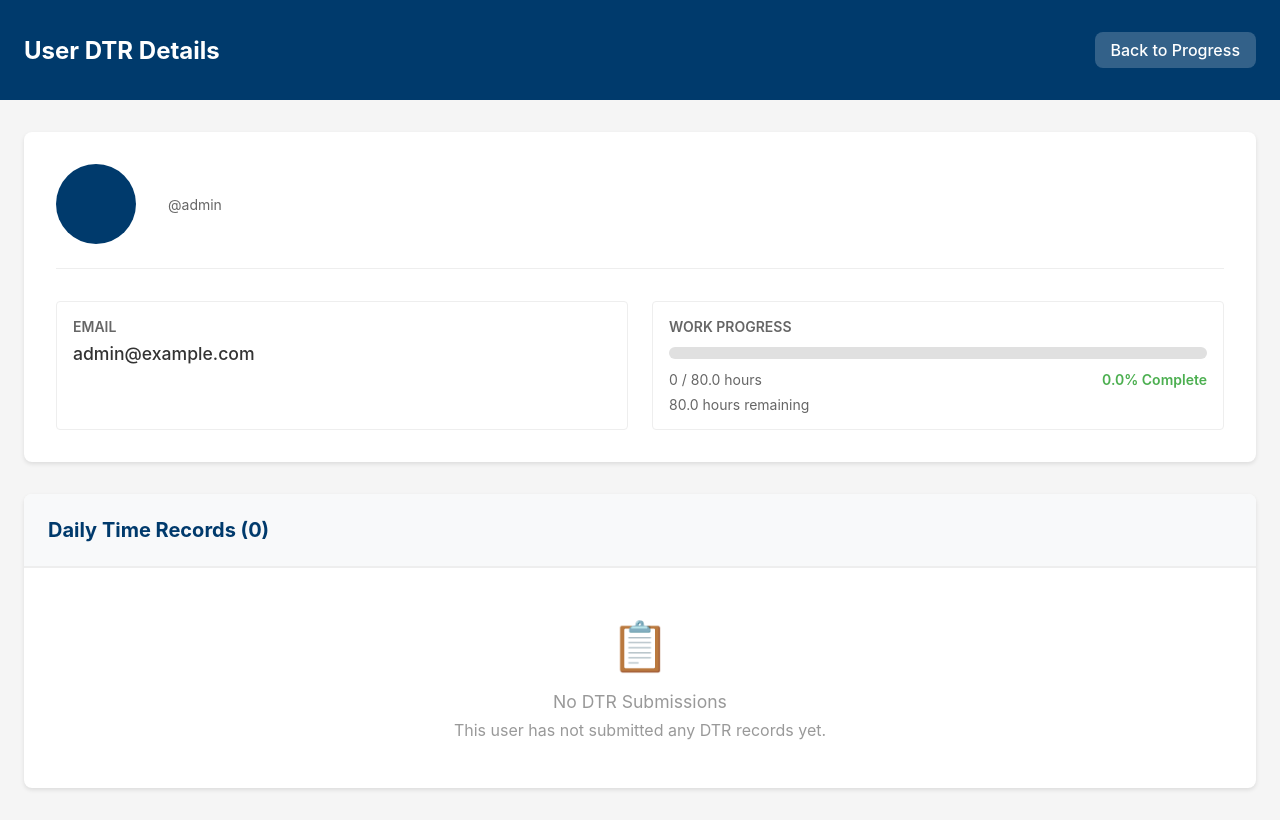
After one commit to gmaravillaa/Seiki, a Django app: page /user-dtr-details/1/ in a window 1280 px wide. The commit adds this page. Run offline with Django 5.2, Linux system fonts and the light colour scheme; a user stored in the database is signed in; data comes from the database, SQL or seed files in the repository; data that the repository does not hold is empty.

Commit message:
initial commit 1

```diff
--- a/SEIKI/urls.py
+++ b/SEIKI/urls.py
@@ -33,6 +33,7 @@ urlpatterns = [
     path('scanner/', views.scanner, name='scanner'),
     path('user-management/', views.user_management, name='user_management'),
     path('user-progress/', views.user_progress, name='user_progress'),
+    path('user-dtr-details/<int:user_id>/', views.user_dtr_details, name='user_dtr_details'),
     path('office-users/', views.office_users, name='office_users'),
     path('monthly-dtr/', views.monthly_dtr, name='monthly_dtr'),
     path('submit-dtr/', views.submit_dtr, name='submit_dtr'),
--- a/SEIKI/views.py
+++ b/SEIKI/views.py
@@ -405,6 +405,8 @@ def delete_user(request, user_id):
         messages.error(request, f"Error deleting user: {str(e)}")
 
     return redirect('user_management')
+
+@user_passes_test(lambda u: u.is_superuser)
 def user_progress(request):
     """User progress page for superusers to view detailed user information and work progress"""
     from django.core.paginator import Paginator
@@ -476,6 +478,46 @@ def user_progress(request):
     }
 
     return render(request, 'user_progress.html', context)
+
+@user_passes_test(lambda u: u.is_superuser)
+def user_dtr_details(request, user_id):
+    """View all DTR submissions for a specific user"""
+    try:
+        user = User.objects.get(id=user_id)
+    except User.DoesNotExist:
+        messages.error(request, "User not found.")
+        return redirect('user_progress')
+
+    # Get all DTR submissions for this user, sorted from latest to oldest
+    dtr_submissions = DTRSubmission.objects.filter(user=user).order_by('-year', '-month', '-submitted_date')
+
+    # Calculate user stats
+    total_duration = TimeRecord.objects.filter(
+        user=user,
+        record_type='out',
+        duration__isnull=False
+    ).aggregate(total=models.Sum('duration'))['total']
+
+    total_hours_rendered = 0
+    if total_duration:
+        total_seconds = total_duration.total_seconds()
+        total_hours_rendered = total_seconds / 3600
+
+    required_hours = user.userprofile.required_hours if hasattr(user, 'userprofile') else 80.0
+    remaining_hours = max(0, float(required_hours) - total_hours_rendered)
+    percentage = min(100, (total_hours_rendered / float(required_hours)) * 100) if required_hours > 0 else 0
+
+    context = {
+        'user': user,
+        'profile': user.userprofile if hasattr(user, 'userprofile') else None,
+        'dtr_submissions': dtr_submissions,
+        'total_hours_rendered': round(total_hours_rendered, 2),
+        'required_hours': required_hours,
+        'remaining_hours': round(remaining_hours, 2),
+        'percentage': round(percentage, 1),
+    }
+
+    return render(request, 'user_dtr_details.html', context)
 
 @login_required(login_url='login')
 @user_passes_test(lambda u: u.is_staff and not u.is_superuser)
--- /dev/null
+++ b/templates/user_dtr_details.html
@@ -0,0 +1,447 @@
+<!DOCTYPE html>
+<html lang="en">
+<head>
+  <meta charset="UTF-8">
+  <meta name="viewport" content="width=device-width, initial-scale=1.0">
+  <title>Seiki - User DTR Details</title>
+  <style>
+    * {
+      margin: 0;
+      padding: 0;
+      box-sizing: border-box;
+    }
+
+    body {
+      font-family: -apple-system, BlinkMacSystemFont, 'Segoe UI', Roboto, Oxygen, Ubuntu, Cantarell, sans-serif;
+      background-color: #f5f5f5;
+    }
+
+    /* Header */
+    .header {
+      background-color: #003a6c;
+      padding: 2rem 1.5rem;
+      color: white;
+    }
+
+    .header-content {
+      display: flex;
+      align-items: center;
+      justify-content: space-between;
+      max-width: 1400px;
+      margin: 0 auto;
+    }
+
+    .header-title {
+      font-size: 1.5rem;
+      font-weight: 700;
+    }
+
+    .back-button {
+      background-color: rgba(255, 255, 255, 0.2);
+      color: white;
+      padding: 0.5rem 1rem;
+      border-radius: 0.5rem;
+      text-decoration: none;
+      font-weight: 500;
+      transition: background-color 0.2s;
+    }
+
+    .back-button:hover {
+      background-color: rgba(255, 255, 255, 0.3);
+    }
+
+    /* Main Content */
+    .main-content {
+      max-width: 1400px;
+      margin: 2rem auto;
+      padding: 0 1.5rem;
+    }
+
+    /* User Info Card */
+    .user-info-card {
+      background-color: white;
+      border-radius: 0.5rem;
+      padding: 2rem;
+      margin-bottom: 2rem;
+      box-shadow: 0 2px 4px rgba(0, 0, 0, 0.1);
+    }
+
+    .user-header {
+      display: flex;
+      align-items: center;
+      margin-bottom: 2rem;
+      padding-bottom: 1.5rem;
+      border-bottom: 1px solid #eee;
+    }
+
+    .user-avatar {
+      width: 80px;
+      height: 80px;
+      border-radius: 50%;
+      background-color: #003a6c;
+      color: white;
+      display: flex;
+      align-items: center;
+      justify-content: center;
+      font-size: 2rem;
+      font-weight: 700;
+      margin-right: 2rem;
+    }
+
+    .user-basic-info h2 {
+      font-size: 1.5rem;
+      font-weight: 700;
+      color: #003a6c;
+      margin-bottom: 0.5rem;
+    }
+
+    .user-username {
+      font-size: 0.875rem;
+      color: #666;
+      margin-bottom: 0.5rem;
+    }
+
+    .user-details-grid {
+      display: grid;
+      grid-template-columns: repeat(auto-fit, minmax(250px, 1fr));
+      gap: 1.5rem;
+      margin-top: 1.5rem;
+    }
+
+    .detail-section {
+      border: 1px solid #eee;
+      border-radius: 0.25rem;
+      padding: 1rem;
+    }
+
+    .detail-label {
+      font-weight: 600;
+      color: #666;
+      font-size: 0.875rem;
+      margin-bottom: 0.5rem;
+      text-transform: uppercase;
+    }
+
+    .detail-value {
+      font-size: 1.1rem;
+      color: #333;
+      font-weight: 500;
+    }
+
+    .progress-section {
+      border: 1px solid #eee;
+      border-radius: 0.25rem;
+      padding: 1rem;
+    }
+
+    .progress-title {
+      font-weight: 600;
+      color: #666;
+      font-size: 0.875rem;
+      margin-bottom: 0.75rem;
+      text-transform: uppercase;
+    }
+
+    .progress-bar {
+      width: 100%;
+      height: 12px;
+      background-color: #e0e0e0;
+      border-radius: 6px;
+      overflow: hidden;
+      margin-bottom: 0.75rem;
+    }
+
+    .progress-fill {
+      height: 100%;
+      background: linear-gradient(90deg, #4caf50, #8bc34a);
+      border-radius: 6px;
+      transition: width 0.3s ease;
+    }
+
+    .progress-text {
+      display: flex;
+      justify-content: space-between;
+      font-size: 0.875rem;
+      color: #666;
+    }
+
+    .progress-percentage {
+      font-weight: 600;
+      color: #4caf50;
+    }
+
+    /* DTR List */
+    .dtr-list {
+      background-color: white;
+      border-radius: 0.5rem;
+      box-shadow: 0 2px 4px rgba(0, 0, 0, 0.1);
+      overflow: hidden;
+    }
+
+    .dtr-list-title {
+      font-size: 1.25rem;
+      font-weight: 700;
+      color: #003a6c;
+      padding: 1.5rem;
+      border-bottom: 2px solid #eee;
+      background-color: #f8f9fa;
+    }
+
+    .dtr-table {
+      width: 100%;
+      border-collapse: collapse;
+    }
+
+    .dtr-table th,
+    .dtr-table td {
+      padding: 1rem 1.5rem;
+      text-align: left;
+      border-bottom: 1px solid #eee;
+    }
+
+    .dtr-table th {
+      background-color: #f8f9fa;
+      font-weight: 600;
+      color: #333;
+      font-size: 0.875rem;
+    }
+
+    .dtr-table tr:hover {
+      background-color: #f8f9fa;
+    }
+
+    .dtr-table tr:last-child td {
+      border-bottom: none;
+    }
+
+    /* Status Badge */
+    .status-badge {
+      display: inline-block;
+      padding: 0.25rem 0.75rem;
+      border-radius: 0.25rem;
+      font-size: 0.75rem;
+      font-weight: 600;
+    }
+
+    .status-pending {
+      background-color: #fff3cd;
+      color: #856404;
+    }
+
+    .status-approved {
+      background-color: #d4edda;
+      color: #155724;
+    }
+
+    .status-rejected {
+      background-color: #f8d7da;
+      color: #721c24;
+    }
+
+    /* Action Buttons */
+    .action-buttons {
+      display: flex;
+      gap: 0.5rem;
+    }
+
+    .action-btn {
+      padding: 0.3rem 0.6rem;
+      border: none;
+      border-radius: 0.2rem;
+      font-size: 0.75rem;
+      font-weight: 500;
+      cursor: pointer;
+      text-decoration: none;
+      display: inline-block;
+      transition: opacity 0.2s;
+    }
+
+    .action-btn:hover {
+      opacity: 0.8;
+    }
+
+    .btn-view {
+      background-color: #e3f2fd;
+      color: #1976d2;
+    }
+
+    .btn-edit {
+      background-color: #17a2b8;
+      color: white;
+    }
+
+    /* Empty State */
+    .empty-state {
+      text-align: center;
+      padding: 3rem;
+      color: #999;
+    }
+
+    .empty-state-icon {
+      font-size: 3rem;
+      margin-bottom: 1rem;
+    }
+
+    /* Responsive */
+    @media (max-width: 768px) {
+      .header-content {
+        flex-direction: column;
+        gap: 1rem;
+        text-align: center;
+      }
+
+      .user-header {
+        flex-direction: column;
+        text-align: center;
+      }
+
+      .user-avatar {
+        margin-right: 0;
+        margin-bottom: 1rem;
+      }
+
+      .user-details-grid {
+        grid-template-columns: 1fr;
+      }
+
+      .action-buttons {
+        flex-direction: column;
+      }
+
+      .dtr-table {
+        font-size: 0.875rem;
+      }
+
+      .dtr-table th,
+      .dtr-table td {
+        padding: 0.75rem 0.5rem;
+      }
+    }
+  </style>
+</head>
+<body>
+  <header class="header">
+    <div class="header-content">
+      <h1 class="header-title">User DTR Details</h1>
+      <a href="{% url 'user_progress' %}" class="back-button">Back to Progress</a>
+    </div>
+  </header>
+
+  <main class="main-content">
+    <!-- User Info Card -->
+    <div class="user-info-card">
+      <div class="user-header">
+        <div class="user-avatar">
+          {{ user.first_name|first|upper }}{{ user.last_name|first|upper }}
+        </div>
+        <div class="user-basic-info">
+          <h2>{{ user.first_name }} {{ user.last_name }}</h2>
+          <div class="user-username">@{{ user.username }}</div>
+        </div>
+      </div>
+
+      <div class="user-details-grid">
+        <div class="detail-section">
+          <div class="detail-label">Email</div>
+          <div class="detail-value">{{ user.email }}</div>
+        </div>
+        {% if profile %}
+          <div class="detail-section">
+            <div class="detail-label">Office</div>
+            <div class="detail-value">{{ profile.office|default:"-" }}</div>
+          </div>
+          <div class="detail-section">
+            <div class="detail-label">ID Number</div>
+            <div class="detail-value">{{ profile.id_number|default:"-" }}</div>
+          </div>
+          <div class="detail-section">
+            <div class="detail-label">Required Hours</div>
+            <div class="detail-value">{{ required_hours }} hours</div>
+          </div>
+        {% endif %}
+
+        <div class="progress-section">
+          <div class="progress-title">Work Progress</div>
+          <div class="progress-bar">
+            <div class="progress-fill" style="width: {{ percentage }}%"></div>
+          </div>
+          <div class="progress-text">
+            <span>{{ total_hours_rendered }} / {{ required_hours }} hours</span>
+            <span class="progress-percentage">{{ percentage }}% Complete</span>
+          </div>
+          {% if remaining_hours > 0 %}
+            <div style="font-size: 0.875rem; color: #666; margin-top: 0.5rem;">
+              {{ remaining_hours }} hours remaining
+            </div>
+          {% else %}
+            <div style="font-size: 0.875rem; color: #4caf50; margin-top: 0.5rem; font-weight: 500;">
+              ✓ Hours requirement completed!
+            </div>
+          {% endif %}
+        </div>
+      </div>
+    </div>
+
+    <!-- DTR Submissions List -->
+    <div class="dtr-list">
+      <div class="dtr-list-title">
+        Daily Time Records ({{ dtr_submissions|length }})
+      </div>
+      {% if dtr_submissions %}
+        <table class="dtr-table">
+          <thead>
+            <tr>
+              <th>Month/Year</th>
+              <th>Total Hours</th>
+              <th>Status</th>
+              <th>Submitted Date</th>
+              <th>Approved/Rejected Date</th>
+              <th>Actions</th>
+            </tr>
+          </thead>
+          <tbody>
+            {% for dtr in dtr_submissions %}
+              <tr>
+                <td>
+                  <strong>{{ dtr.month }}/{{ dtr.year }}</strong>
+                </td>
+                <td>{{ dtr.total_hours }} hrs</td>
+                <td>
+                  <span class="status-badge status-{{ dtr.status }}">
+                    {% if dtr.status == 'pending' %}
+                      Pending
+                    {% elif dtr.status == 'approved' %}
+                      Approved
+                    {% else %}
+                      Rejected
+                    {% endif %}
+                  </span>
+                </td>
+                <td>{{ dtr.submitted_date|date:"M d, Y" }}</td>
+                <td>
+                  {% if dtr.approved_date %}
+                    {{ dtr.approved_date|date:"M d, Y" }}
+                  {% else %}
+                    -
+                  {% endif %}
+                </td>
+                <td>
+                  <div class="action-buttons">
+                    <a href="{% url 'time_correction' dtr.id %}" class="action-btn btn-edit">View Records</a>
+                  </div>
+                </td>
+              </tr>
+            {% endfor %}
+          </tbody>
+        </table>
+      {% else %}
+        <div class="empty-state">
+          <div class="empty-state-icon">📋</div>
+          <div style="font-size: 1.1rem; margin-bottom: 0.5rem;">No DTR Submissions</div>
+          <div>This user has not submitted any DTR records yet.</div>
+        </div>
+      {% endif %}
+    </div>
+  </main>
+</body>
+</html>
```
Also changed, not shown: templates/user_progress.html (+6 -2 lines).
